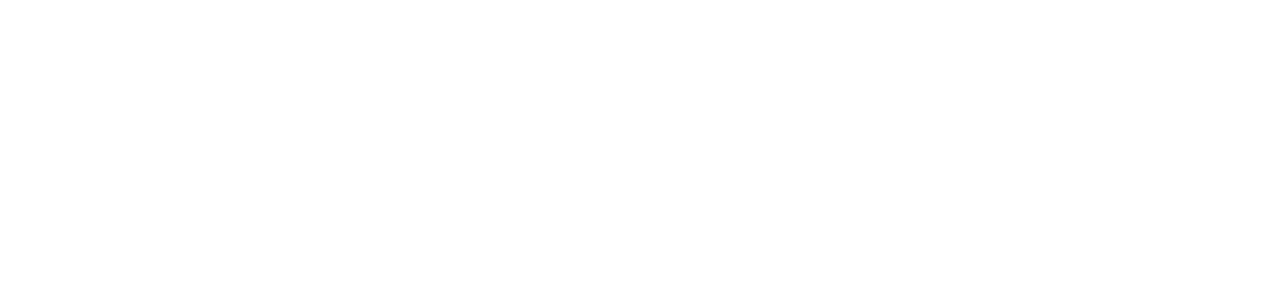
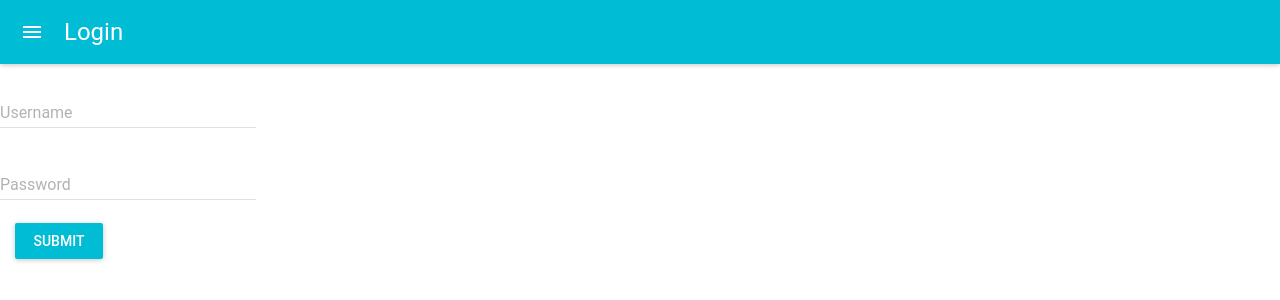
Before and after one commit to aralacikalin/CloudProject, a React (Create React App) app in the folder client/: page /LoginScreen in a window 1280 px wide. Shown: the top 300 px of the page. Built offline with nearby package versions, Linux system fonts and the light colour scheme.

Commit message:
Added LoginScreen

```diff
--- a/client/package.json
+++ b/client/package.json
@@ -10,10 +10,12 @@
     "@testing-library/react": "^9.5.0",
     "@testing-library/user-event": "^7.2.1",
     "axios": "^0.20.0",
+    "material-ui": "^0.20.2",
     "react": "^16.13.1",
     "react-dom": "^16.13.1",
     "react-router-dom": "^5.2.0",
-    "react-scripts": "3.4.3"
+    "react-scripts": "3.4.3",
+    "react-tap-event-plugin": "^3.0.3"
   },
   "scripts": {
     "start": "react-scripts start",
--- a/client/src/App.js
+++ b/client/src/App.js
@@ -1,6 +1,6 @@
 import React, { Component } from 'react';
 import { BrowserRouter as Router, Route } from 'react-router-dom'
-import {Main,CloudItemsMenu} from "./containers"
+import {Main,CloudItemsMenu,LoginScreen} from "./containers"
 
 
 class App extends Component {
@@ -11,6 +11,7 @@
       <Router>
         <Route exact path="/" component={Main} />
         <Route exact path="/clouditems" component={CloudItemsMenu} />
+        <Route exact path="/LoginScreen" component={LoginScreen} />
       </Router>
     );
   }
--- /dev/null
+++ b/client/src/containers/LoginScreen/LoginScreen.jsx
@@ -0,0 +1,72 @@
+import React, { Component } from 'react';
+import MuiThemeProvider from 'material-ui/styles/MuiThemeProvider';
+import AppBar from 'material-ui/AppBar';
+import RaisedButton from 'material-ui/RaisedButton';
+import TextField from 'material-ui/TextField';
+
+class LoginScreen extends Component {
+        constructor(props){
+            super(props);
+            this.state={
+                username:'',
+                password:''
+            }
+       }
+       async handleClick(event){
+            var apiBaseUrl = "http://localhost:4000/userinfo";
+            var self = this;
+            var payload={
+                "email":this.state.username,
+                "password":this.state.password
+            }
+            fetch(apiBaseUrl,{method:"post",body:payload}).then(async response => {
+                const data = await response.json();
+
+                // check for error response
+                if (!response.ok) {
+                    // get error message from body or default to response statusText
+                    const error = (data && data.message) || response.statusText;
+                    return Promise.reject(error);
+                }
+
+                this.setState({ totalReactPackages: data.total })
+            })
+            .catch(error => {
+                this.setState({ errorMessage: error.toString() });
+                console.error('There was an error!', error);
+            });
+        }
+
+      render() {
+          return (
+            <div>
+              <MuiThemeProvider>
+                <div>
+                <AppBar
+                   title="Login"
+                 />
+                 <TextField
+                   hintText="Enter your Username"
+                   floatingLabelText="Username"
+                   onChange = {(event,newValue) => this.setState({username:newValue})}
+                   />
+                 <br/>
+                   <TextField
+                     type="password"
+                     hintText="Enter your Password"
+                     floatingLabelText="Password"
+                     onChange = {(event,newValue) => this.setState({password:newValue})}
+                     />
+                   <br/>
+                   <RaisedButton label="Submit" primary={true} style={style} onClick={(event) => this.handleClick(event)}/>
+               </div>
+               </MuiThemeProvider>
+            </div>
+          );
+        }
+      }
+      const style = {
+       margin: 15,
+      };
+
+export default LoginScreen;
--- a/client/src/containers/index.jsx
+++ b/client/src/containers/index.jsx
@@ -1,8 +1,6 @@
 import CloudItemsMenu from "./CloudItemsMenu/CloudItemsMenu";
 import Main from "./main/main";
+import LoginScreen from "./LoginScreen/LoginScreen";
 //all containers should be imported to here and exported from here for easy usage
 
-
-
-
-export {Main,CloudItemsMenu}
+export {Main,CloudItemsMenu,LoginScreen}
```
Also changed, not shown: 1 other file (tests, documents, lock files or other folders).
